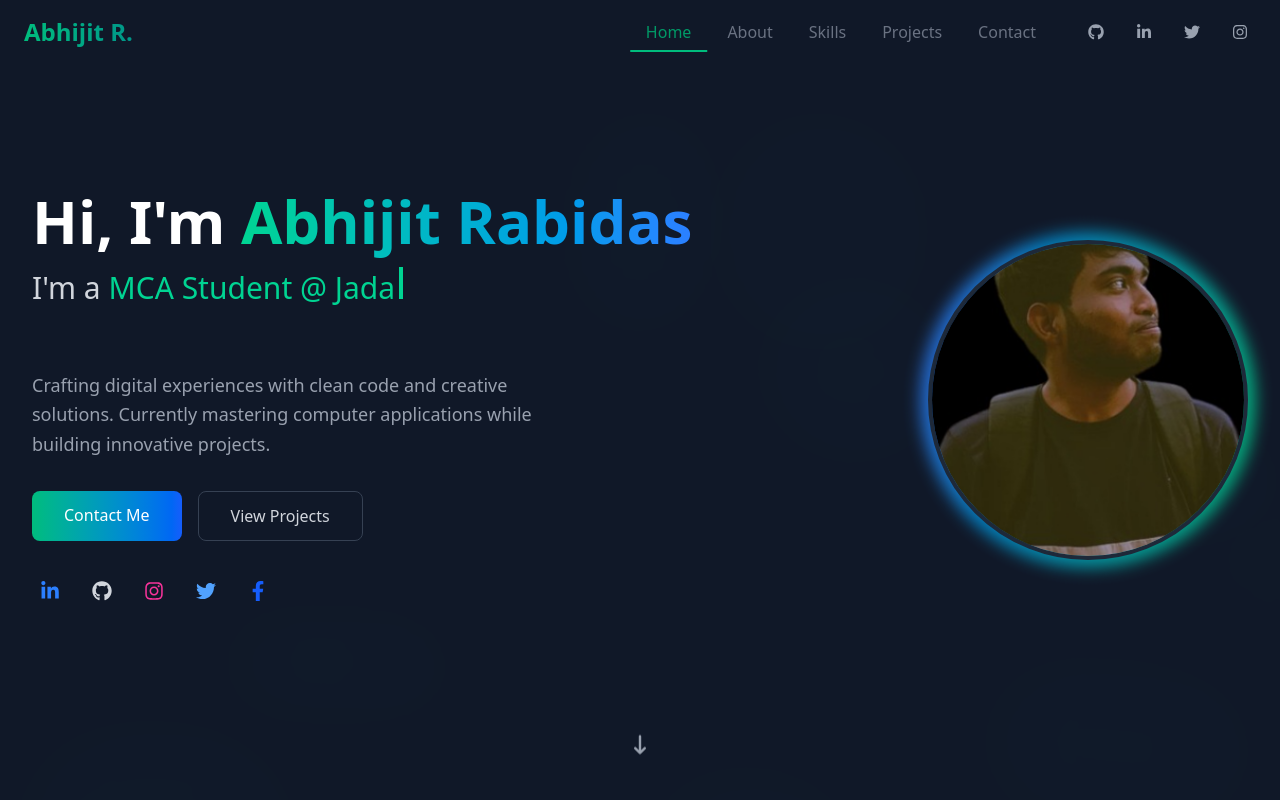
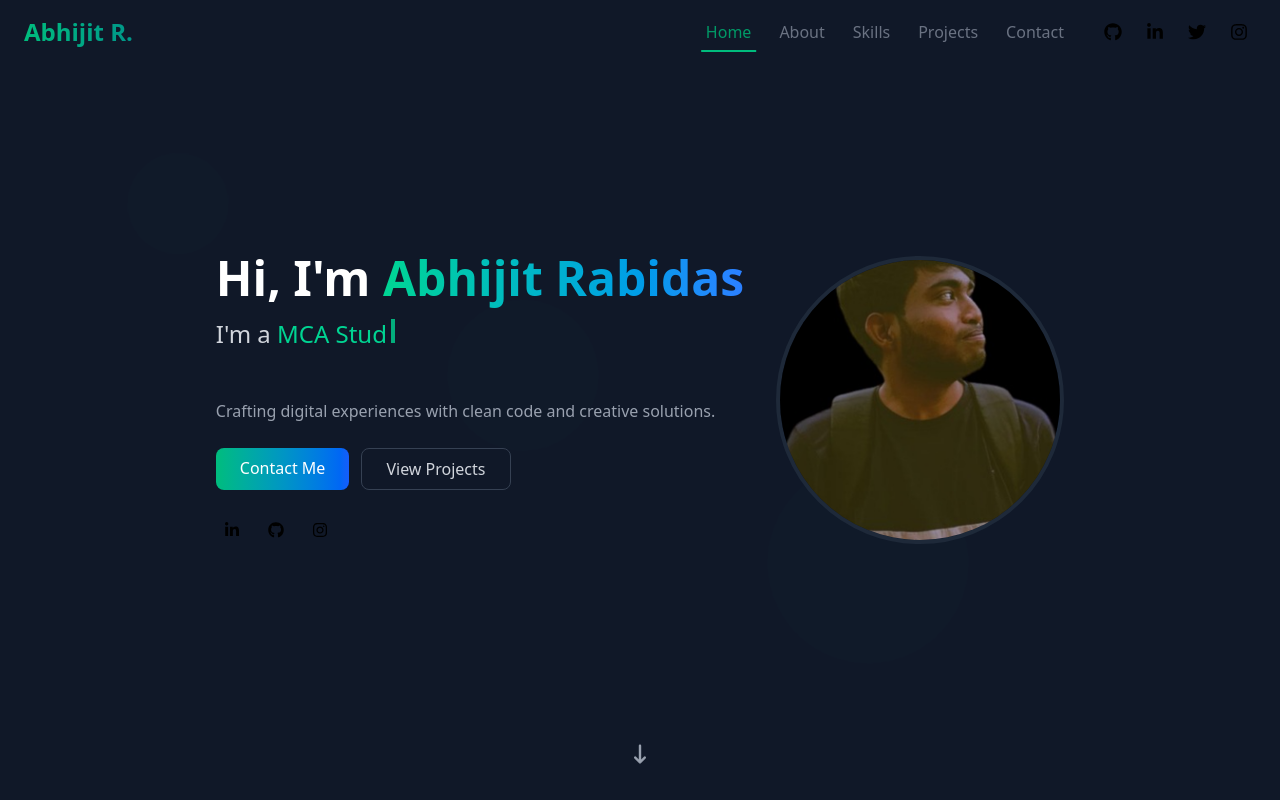
Before and after one commit to tesu123/website2, a React (Vite) app: page / in a window 1280 px wide. Shown: the top 800 px of the page. Built offline with nearby package versions, Linux system fonts and the light colour scheme.

Commit message:
first commit

```diff
--- a/src/Hero.jsx
+++ b/src/Hero.jsx
@@ -8,7 +8,7 @@ import {
   FaFacebookF,
 } from "react-icons/fa";
 import { HiArrowNarrowDown } from "react-icons/hi";
-import img from "./assets/images/profileimg.png";
+import img from "./assets/images/profileimg.png"; // Converted to WebP format
 
 function Hero() {
   const [dynamicText, setDynamicText] = useState("");
@@ -16,102 +16,85 @@ function Hero() {
     "Web Developer",
     "MCA Student @ Jadavpur University",
     "Tech Enthusiast",
-    "Problem Solver",
   ];
   const [currentPhraseIndex, setCurrentPhraseIndex] = useState(0);
   const [isDeleting, setIsDeleting] = useState(false);
-  const [typingSpeed, setTypingSpeed] = useState(150);
-  const [showCursor, setShowCursor] = useState(true);
-  const animationRef = useRef(null);
+  const typingRef = useRef(null);
 
-  // Typing effect
+  // Simplified typing effect
   useEffect(() => {
     const type = () => {
       const currentPhrase = phrases[currentPhraseIndex];
-      const updatedText = isDeleting
-        ? currentPhrase.substring(0, dynamicText.length - 1)
-        : currentPhrase.substring(0, dynamicText.length + 1);
 
-      setDynamicText(updatedText);
+      if (isDeleting) {
+        setDynamicText(currentPhrase.substring(0, dynamicText.length - 1));
+      } else {
+        setDynamicText(currentPhrase.substring(0, dynamicText.length + 1));
+      }
 
-      if (!isDeleting && updatedText === currentPhrase) {
-        setTimeout(() => {
-          setIsDeleting(true);
-          setTypingSpeed(50);
-        }, 1000);
-      } else if (isDeleting && updatedText === "") {
+      // Determine typing speed
+      const speed = isDeleting ? 50 : 150;
+
+      if (!isDeleting && dynamicText === currentPhrase) {
+        setTimeout(() => setIsDeleting(true), 1000);
+      } else if (isDeleting && dynamicText === "") {
         setIsDeleting(false);
-        setCurrentPhraseIndex((prevIndex) => (prevIndex + 1) % phrases.length);
-        setTypingSpeed(150);
+        setCurrentPhraseIndex((prev) => (prev + 1) % phrases.length);
       }
+
+      typingRef.current = setTimeout(type, speed);
     };
 
-    animationRef.current = setTimeout(type, typingSpeed);
-    return () => clearTimeout(animationRef.current);
-  }, [dynamicText, currentPhraseIndex, isDeleting, typingSpeed]);
-
-  // Cursor blink effect
-  useEffect(() => {
-    const cursorInterval = setInterval(() => {
-      setShowCursor((prev) => !prev);
-    }, 500);
-    return () => clearInterval(cursorInterval);
-  }, []);
+    typingRef.current = setTimeout(type, 150);
+    return () => clearTimeout(typingRef.current);
+  }, [dynamicText, currentPhraseIndex, isDeleting]);
 
   return (
     <section
-      className="relative min-h-screen flex items-center justify-center px-4 sm:px-6 lg:px-8 bg-gray-900 overflow-hidden"
+      className="relative min-h-screen flex items-center justify-center px-4 sm:px-6 bg-gray-900 overflow-hidden"
       id="home"
     >
-      {/* Animated background elements */}
+      {/* Reduced background elements */}
       <div className="absolute inset-0 z-0">
-        {[...Array(10)].map((_, i) => (
+        {[...Array(3)].map((_, i) => (
           <div
             key={i}
-            className="absolute rounded-full bg-gradient-to-r from-emerald-500/10 to-teal-600/10"
+            className="absolute rounded-full bg-emerald-500/10"
             style={{
-              width: `${Math.random() * 200 + 100}px`,
-              height: `${Math.random() * 200 + 100}px`,
-              top: `${Math.random() * 100}%`,
-              left: `${Math.random() * 100}%`,
-              animation: `float ${6 + Math.random() * 6}s ease-in-out infinite`,
-              animationDelay: `${Math.random() * 5}s`,
-              opacity: 0.05 + Math.random() * 0.1,
-              filter: "blur(40px)",
+              width: `${100 + i * 50}px`,
+              height: `${100 + i * 50}px`,
+              top: `${20 + i * 20}%`,
+              left: `${10 + i * 25}%`,
+              animation: `float ${8 + i * 2}s ease-in-out infinite`,
+              animationDelay: `${i}s`,
+              opacity: 0.1,
             }}
           />
         ))}
       </div>
 
       <div className="container mx-auto relative z-10">
-        <div className="flex flex-col lg:flex-row items-center justify-between gap-12 py-20">
+        <div className="flex flex-col lg:flex-row items-center justify-center gap-8 py-16">
           {/* Text content */}
-          <div className="text-center lg:text-left max-w-2xl">
+          <div className="text-center lg:text-left max-w-xl">
             <motion.h1
               initial={{ opacity: 0, y: 20 }}
               animate={{ opacity: 1, y: 0 }}
-              transition={{ duration: 0.8 }}
-              className="text-4xl sm:text-5xl md:text-6xl font-bold text-white mb-4"
+              transition={{ duration: 0.6 }}
+              className="text-3xl sm:text-4xl md:text-5xl font-bold text-white mb-4"
             >
               Hi, I'm{" "}
-              {/* <span className="text-transparent bg-clip-text bg-gradient-to-r from-emerald-400 to-teal-500">
-                Abhijit Rabidas
-              </span> */}
               <span className="text-transparent bg-clip-text bg-gradient-to-r from-emerald-400 to-blue-500">
                 Abhijit Rabidas
               </span>
             </motion.h1>
 
-            <div className="h-16 sm:h-20 mb-6">
-              <p className="text-xl sm:text-2xl md:text-3xl text-gray-300 font-medium">
+            <div className="h-14 sm:h-16 mb-4">
+              <p className="text-lg sm:text-xl md:text-2xl text-gray-300">
                 {`I'm a `}
                 <span className="text-emerald-400">
                   {dynamicText}
-                  <span
-                    className={`inline-block w-1 h-8 bg-emerald-400 ml-1 transition-opacity duration-300 ${
-                      showCursor ? "opacity-100" : "opacity-0"
-                    }`}
-                  ></span>
+                  <span className="inline-block w-1 h-6 bg-emerald-400 ml-1 animate-pulse"></span>
                 </span>
               </p>
             </div>
@@ -119,29 +102,28 @@ function Hero() {
             <motion.p
               initial={{ opacity: 0 }}
               animate={{ opacity: 1 }}
-              transition={{ delay: 0.3, duration: 0.8 }}
-              className="text-lg text-gray-400 mb-8 max-w-lg mx-auto lg:mx-0 leading-relaxed"
+              transition={{ delay: 0.2, duration: 0.6 }}
+              className="text-gray-400 mb-6 leading-relaxed"
             >
               Crafting digital experiences with clean code and creative
-              solutions. Currently mastering computer applications while
-              building innovative projects.
+              solutions.
             </motion.p>
 
             <motion.div
               initial={{ opacity: 0 }}
               animate={{ opacity: 1 }}
-              transition={{ delay: 0.5, duration: 0.8 }}
-              className="flex flex-col sm:flex-row gap-4 justify-center lg:justify-start"
+              transition={{ delay: 0.4, duration: 0.6 }}
+              className="flex flex-col sm:flex-row gap-3 justify-center lg:justify-start"
             >
               <a
                 href="#contact"
-                className="px-8 py-3 bg-gradient-to-r from-emerald-500 to-blue-600 text-white font-medium rounded-lg hover:shadow-lg hover:shadow-emerald-500/30 transition-all duration-300 transform hover:-translate-y-1 hover:scale-105"
+                className="px-6 py-2 bg-gradient-to-r from-emerald-500 to-blue-600 text-white rounded-lg hover:shadow-lg transition-all"
               >
                 Contact Me
               </a>
               <a
                 href="#projects"
-                className="px-8 py-3 border border-gray-700 text-gray-300 font-medium rounded-lg hover:bg-gray-800/50 transition-all duration-300 transform hover:-translate-y-1 hover:scale-105"
+                className="px-6 py-2 border border-gray-700 text-gray-300 rounded-lg hover:bg-gray-800/50 transition-all"
               >
                 View Projects
               </a>
@@ -151,39 +133,24 @@ function Hero() {
             <motion.div
               initial={{ opacity: 0 }}
               animate={{ opacity: 1 }}
-              transition={{ delay: 0.7, duration: 0.8 }}
-              className="flex justify-center lg:justify-start gap-4 mt-8"
+              transition={{ delay: 0.6, duration: 0.6 }}
+              className="flex justify-center lg:justify-start gap-3 mt-6"
             >
               {[
                 {
                   icon: <FaLinkedinIn />,
                   url: "https://www.linkedin.com/in/abhijit-rabidas",
-                  color: "text-blue-500 hover:text-blue-400",
                   label: "LinkedIn",
                 },
                 {
                   icon: <FaGithub />,
                   url: "https://github.com/Abhijit-Rabidas",
-                  color: "text-gray-300 hover:text-white",
                   label: "GitHub",
                 },
                 {
                   icon: <FaInstagram />,
                   url: "https://www.instagram.com/aj_das_01",
-                  color: "text-pink-500 hover:text-pink-400",
                   label: "Instagram",
-                },
-                {
-                  icon: <FaTwitter />,
-                  url: "#",
-                  color: "text-blue-400 hover:text-blue-300",
-                  label: "Twitter",
-                },
-                {
-                  icon: <FaFacebookF />,
-                  url: "#",
-                  color: "text-blue-600 hover:text-blue-500",
-                  label: "Facebook",
                 },
               ].map((social, index) => (
                 <a
@@ -191,7 +158,7 @@ function Hero() {
                   href={social.url}
                   target="_blank"
                   rel="noopener noreferrer"
-                  className={`text-xl p-2 rounded-full ${social.color} transition-all duration-300 hover:scale-110 hover:bg-gray-800/50`}
+                  className="p-2 rounded-full hover:bg-gray-800/50 transition-colors"
                   aria-label={social.label}
                 >
                   {social.icon}
@@ -200,21 +167,20 @@ function Hero() {
             </motion.div>
           </div>
 
-          {/* Profile image */}
+          {/* Profile image - only show on larger screens */}
           <motion.div
             initial={{ opacity: 0, scale: 0.9 }}
             animate={{ opacity: 1, scale: 1 }}
             transition={{ duration: 0.8 }}
-            className="relative group"
+            className="hidden lg:block relative"
           >
-            <div className="absolute -inset-2 bg-gradient-to-r from-emerald-400 to-blue-500 rounded-full blur opacity-75 group-hover:opacity-100 transition duration-500 animate-spin-slow"></div>
             <div className="relative">
               <img
                 src={img}
                 alt="Abhijit Rabidas"
-                className="w-64 h-64 sm:w-80 sm:h-80 rounded-full object-cover border-4 border-gray-800 group-hover:border-transparent transition-all duration-500"
+                loading="lazy"
+                className="w-64 h-64 sm:w-72 sm:h-72 rounded-full object-cover border-4 border-gray-800"
               />
-              <div className="absolute inset-0 rounded-full border-4 border-transparent group-hover:border-white/10 transition-all duration-500"></div>
             </div>
           </motion.div>
         </div>
@@ -222,35 +188,23 @@ function Hero() {
 
       {/* Scroll indicator */}
       <motion.div
-        initial={{ opacity: 0, y: 20 }}
-        animate={{ opacity: 1, y: 0 }}
+        initial={{ opacity: 0 }}
+        animate={{ opacity: 1 }}
         transition={{ delay: 1, duration: 0.8 }}
-        className="absolute bottom-8 left-1/2 transform -translate-x-1/2 animate-bounce"
+        className="absolute bottom-8 left-1/2 transform -translate-x-1/2"
       >
-        <HiArrowNarrowDown className="w-6 h-10 text-gray-400" />
+        <HiArrowNarrowDown className="w-6 h-6 text-gray-400 animate-bounce" />
       </motion.div>
 
-      {/* Global styles for animations */}
       <style jsx global>{`
         @keyframes float {
           0%,
           100% {
-            transform: translateY(0) rotate(0deg);
+            transform: translateY(0);
           }
           50% {
-            transform: translateY(-20px) rotate(5deg);
+            transform: translateY(-15px);
           }
-        }
-        @keyframes spin-slow {
-          from {
-            transform: rotate(0deg);
-          }
-          to {
-            transform: rotate(360deg);
-          }
-        }
-        .animate-spin-slow {
-          animation: spin-slow 12s linear infinite;
         }
       `}</style>
     </section>
--- a/src/Navbar.jsx
+++ b/src/Navbar.jsx
@@ -6,6 +6,42 @@ function Navbar() {
   const [isScrolled, setIsScrolled] = useState(false);
   const [activeSection, setActiveSection] = useState("home");
   const [isClosing, setIsClosing] = useState(false);
+
+  // Debounce scroll handler
+  useEffect(() => {
+    let ticking = false;
+    let lastScrollY = window.scrollY;
+
+    const updateActiveSection = () => {
+      const sections = ["home", "about", "skills", "projects", "contact"];
+      for (const section of sections) {
+        const element = document.getElementById(section);
+        if (element) {
+          const rect = element.getBoundingClientRect();
+          if (rect.top <= 100 && rect.bottom >= 100) {
+            setActiveSection(section);
+            break;
+          }
+        }
+      }
+    };
+
+    const handleScroll = () => {
+      lastScrollY = window.scrollY;
+
+      if (!ticking) {
+        window.requestAnimationFrame(() => {
+          setIsScrolled(lastScrollY > 50);
+          updateActiveSection();
+          ticking = false;
+        });
+        ticking = true;
+      }
+    };
+
+    window.addEventListener("scroll", handleScroll, { passive: true });
+    return () => window.removeEventListener("scroll", handleScroll);
+  }, []);
 
   const toggleMenu = () => {
     if (menuOpen) {
@@ -19,28 +55,6 @@ function Navbar() {
     }
   };
 
-  useEffect(() => {
-    const handleScroll = () => {
-      setIsScrolled(window.scrollY > 50);
-
-      // Detect active section
-      const sections = ["home", "about", "skills", "projects", "contact"];
-      for (const section of sections) {
-        const element = document.getElementById(section);
-        if (element) {
-          const rect = element.getBoundingClientRect();
-          if (rect.top <= 100 && rect.bottom >= 100) {
-            setActiveSection(section);
-            break;
-          }
-        }
-      }
-    };
-
-    window.addEventListener("scroll", handleScroll);
-    return () => window.removeEventListener("scroll", handleScroll);
-  }, []);
-
   const navLinks = [
     { id: "home", label: "Home" },
     { id: "about", label: "About" },
@@ -51,18 +65,18 @@ function Navbar() {
 
   const socialLinks = [
     {
-      icon: <FaGithub />,
+      icon: <FaGithub className="text-lg" />,
       url: "https://github.com/Abhijit-Rabidas",
       label: "GitHub",
     },
     {
-      icon: <FaLinkedinIn />,
+      icon: <FaLinkedinIn className="text-lg" />,
       url: "https://www.linkedin.com/in/abhijit-rabidas",
       label: "LinkedIn",
     },
-    { icon: <FaTwitter />, url: "#", label: "Twitter" },
+    { icon: <FaTwitter className="text-lg" />, url: "#", label: "Twitter" },
     {
-      icon: <FaInstagram />,
+      icon: <FaInstagram className="text-lg" />,
       url: "https://www.instagram.com/aj_das_01",
       label: "Instagram",
     },
@@ -72,17 +86,17 @@ function Navbar() {
     <nav
       className={`fixed w-full top-0 z-50 transition-all duration-300 ${
         isScrolled
-          ? "bg-white/90 dark:bg-gray-900/90 backdrop-blur-md shadow-sm"
+          ? "bg-white/90 dark:bg-gray-900/90 backdrop-blur-sm"
           : "bg-transparent"
       }`}
     >
-      <div className="container mx-auto px-6 py-3">
+      <div className="container mx-auto px-4 sm:px-6 py-3">
         <div className="flex justify-between items-center">
           {/* Brand Logo/Name */}
           <div className="flex items-center">
             <a
               href="#home"
-              className="text-2xl font-bold bg-gradient-to-r from-emerald-500 to-teal-600 bg-clip-text text-transparent hover:opacity-90 transition-opacity"
+              className="text-xl sm:text-2xl font-bold bg-gradient-to-r from-emerald-500 to-teal-600 bg-clip-text text-transparent"
             >
               Abhijit R.
             </a>
@@ -94,32 +108,28 @@ function Navbar() {
               <a
                 key={link.id}
                 href={`#${link.id}`}
-                className={`relative px-4 py-2 rounded-lg transition-all duration-300 group ${
+                className={`relative px-3 py-2 rounded-lg text-sm sm:text-base ${
                   activeSection === link.id
                     ? "text-emerald-600 dark:text-emerald-400 font-medium"
                     : "text-gray-500 hover:text-emerald-500 dark:text-gray-300 dark:hover:text-emerald-400"
                 }`}
               >
                 {link.label}
-                <span
-                  className={`absolute left-1/2 bottom-0 h-0.5 bg-emerald-500 transition-all duration-300 ${
-                    activeSection === link.id
-                      ? "w-full -translate-x-1/2"
-                      : "w-0 group-hover:w-full group-hover:-translate-x-1/2"
-                  }`}
-                ></span>
+                {activeSection === link.id && (
+                  <span className="absolute left-1/2 bottom-0 h-0.5 w-4/5 bg-emerald-500 -translate-x-1/2"></span>
+                )}
               </a>
             ))}
 
-            {/* Social Icons for Desktop */}
-            <div className="ml-6 flex space-x-4">
+            {/* Social Icons */}
+            <div className="ml-4 flex space-x-2">
               {socialLinks.map((social, index) => (
                 <a
                   key={index}
                   href={social.url}
                   target="_blank"
                   rel="noopener noreferrer"
-                  className="text-gray-400 hover:text-emerald-500 dark:text-gray-400 dark:hover:text-emerald-400 transition-colors duration-300 p-2 rounded-full hover:bg-gray-100 dark:hover:bg-gray-800"
+                  className="p-2 rounded-full hover:bg-gray-100 dark:hover:bg-gray-800 transition-colors"
                   aria-label={social.label}
                 >
                   {social.icon}
@@ -131,24 +141,26 @@ function Navbar() {
           {/* Mobile Menu Button */}
           <button
             onClick={toggleMenu}
-            className="md:hidden p-2 rounded-lg focus:outline-none focus:ring-2 focus:ring-emerald-500 transition-all"
+            className="md:hidden p-2 focus:outline-none"
             aria-label="Toggle menu"
           >
+            <div className="w-6 flex flex-col items-end">
               <div
-              className={`w-6 h-0.5 bg-gray-800 dark:bg-white transition-all duration-300 ${
-                menuOpen ? "rotate-45 translate-y-1.5" : ""
+                className={`h-0.5 bg-gray-800 dark:bg-white transition-all ${
+                  menuOpen ? "w-6 rotate-45 translate-y-1.5" : "w-6 mb-1.5"
                 }`}
               ></div>
               <div
-              className={`w-6 h-0.5 bg-gray-800 dark:bg-white my-1.5 transition-all duration-300 ${
-                menuOpen ? "opacity-0" : ""
+                className={`h-0.5 bg-gray-800 dark:bg-white transition-all ${
+                  menuOpen ? "opacity-0" : "w-5 mb-1.5"
                 }`}
               ></div>
               <div
-              className={`w-6 h-0.5 bg-gray-800 dark:bg-white transition-all duration-300 ${
-                menuOpen ? "-rotate-45 -translate-y-1.5" : ""
+                className={`h-0.5 bg-gray-800 dark:bg-white transition-all ${
+                  menuOpen ? "w-6 -rotate-45 -translate-y-1.5" : "w-4"
                 }`}
               ></div>
+            </div>
           </button>
         </div>
 
@@ -162,11 +174,7 @@ function Navbar() {
               : "max-h-0 opacity-0"
           }`}
         >
-          <div
-            className={`pt-4 pb-8 space-y-2 bg-white dark:bg-gray-900 rounded-lg shadow-lg mt-2 transition-opacity duration-300 ${
-              menuOpen && !isClosing ? "opacity-100" : "opacity-0"
-            }`}
-          >
+          <div className="pt-2 pb-6 space-y-1 bg-white dark:bg-gray-900 mt-2">
             {navLinks.map((link) => (
               <a
                 key={link.id}
@@ -178,25 +186,24 @@ function Navbar() {
                     setIsClosing(false);
                   }, 300);
                 }}
-                className={`block px-4 py-3 rounded-lg transition-all duration-300 ${
+                className={`block px-4 py-3 text-sm ${
                   activeSection === link.id
-                    ? "bg-gradient-to-r from-emerald-500/10 to-teal-600/10 text-emerald-600 dark:text-emerald-400 font-medium"
-                    : "text-gray-700 hover:bg-gray-100 dark:text-gray-300 dark:hover:bg-gray-800"
+                    ? "bg-emerald-500/10 text-emerald-600 dark:text-emerald-400"
+                    : "text-gray-700 dark:text-gray-300"
                 }`}
               >
                 {link.label}
               </a>
             ))}
 
-            {/* Social Icons for Mobile */}
-            <div className="flex justify-center space-x-4 pt-6">
+            <div className="flex justify-center space-x-4 pt-4 px-4">
               {socialLinks.map((social, index) => (
                 <a
                   key={index}
                   href={social.url}
                   target="_blank"
                   rel="noopener noreferrer"
-                  className="text-gray-600 hover:text-emerald-500 dark:text-gray-400 dark:hover:text-emerald-400 transition-colors duration-300 p-3 rounded-full hover:bg-gray-100 dark:hover:bg-gray-800"
+                  className="p-2 rounded-full hover:bg-gray-100 dark:hover:bg-gray-800"
                   aria-label={social.label}
                 >
                   {social.icon}
```
Lines whose indentation alone changed are shown as unchanged.
